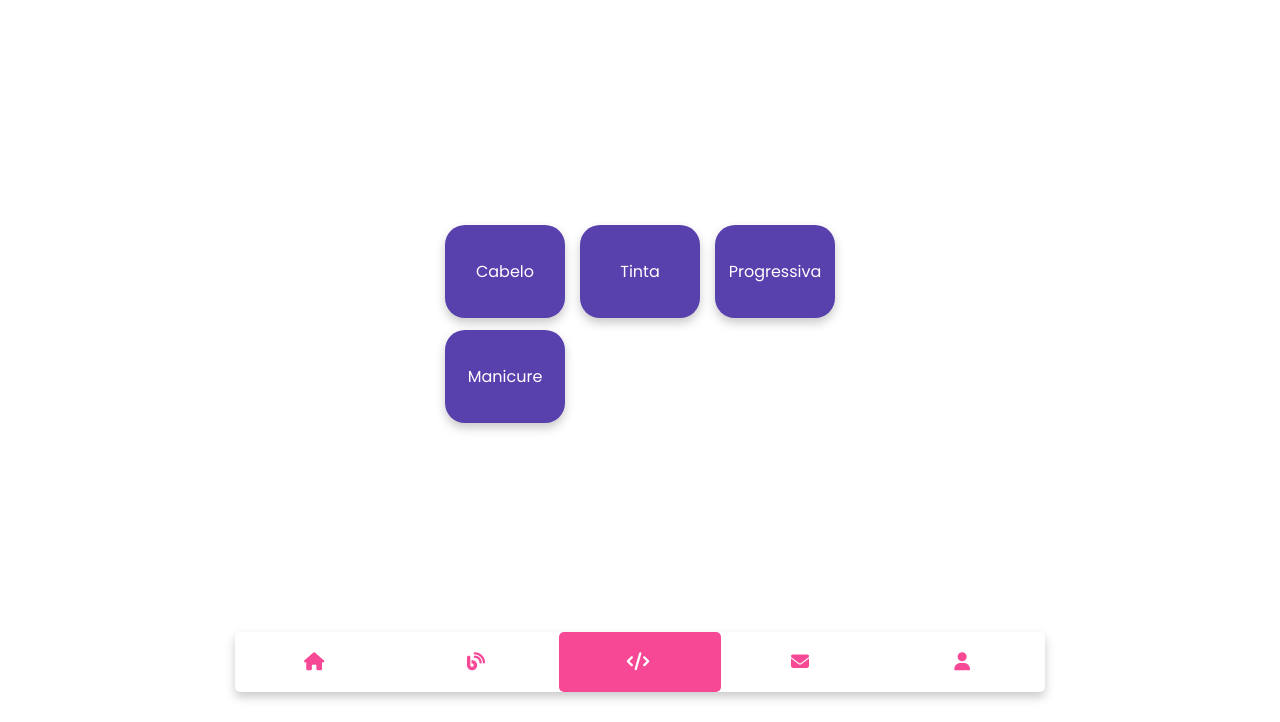
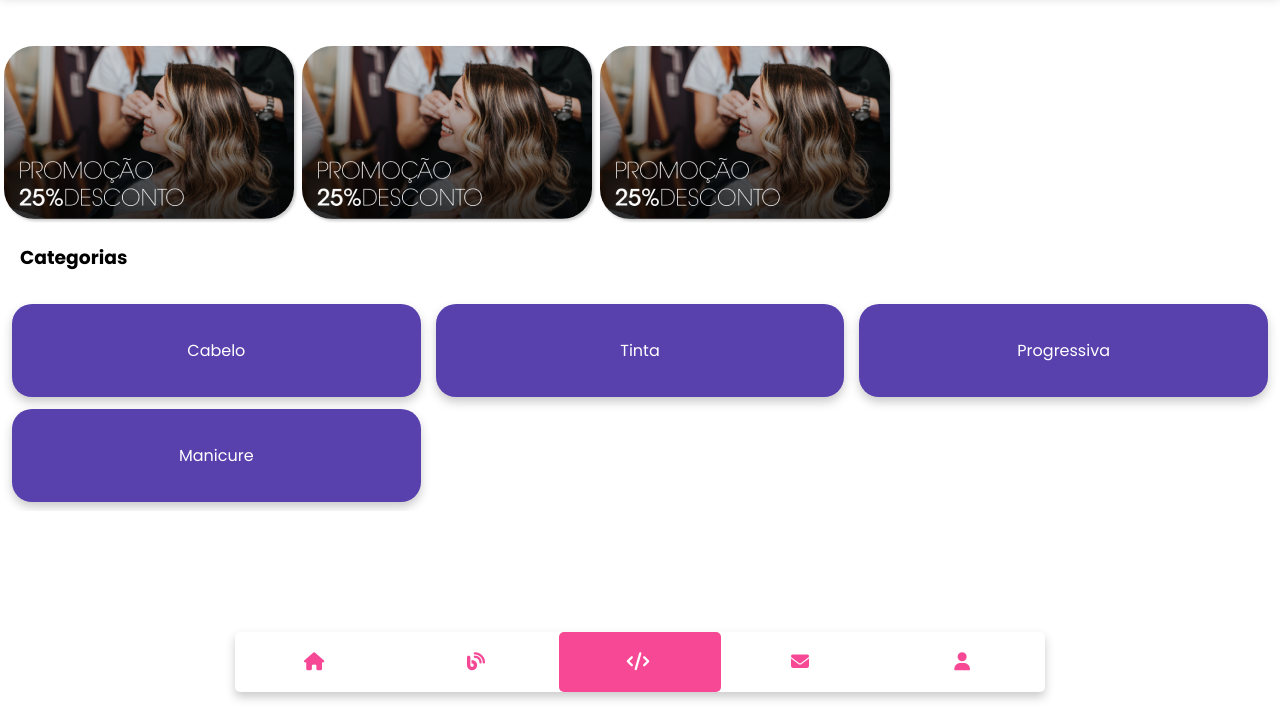
Before and after one commit to finestweber/template-Menu-e-Grid, a plain HTML site: page index.html in a window 1280 px wide. Shown: the part 78-800 px from the top of the page. Drawn offline with Linux system fonts and the light colour scheme.

Commit message:
pagina home completa

```diff
--- a/css/style.css
+++ b/css/style.css
@@ -14,12 +14,13 @@ html {
   padding: 0;
   overflow-x: hidden;
 }
+.categoria{
+  padding: 20px;
+}
 
 @media (min-width:360px) {
   .container {
-    display: flex;
-    align-items: center;
-    justify-content: space-around;
+    flex-direction: column;
 
     height: 100vh;
     width: 100%;
@@ -94,10 +95,6 @@ html {
 
 @media (min-width:412px) {
   .container {
-    display: flex;
-    align-items: center;
-    justify-content: space-around;
-
     height: 100vh;
     width: 100%;
     overflow: hidden;
@@ -170,4 +167,20 @@ html {
 
     box-shadow: 0 5px 10px rgba(49, 49, 49, 0.25);
   }
+
+.container-categorias .item-categoria{
+      min-width:115px;
+      height:105px;
+
+      background-color: #5841ad;
+      margin-right: 12px;
+      border-radius: 20px;
+      display: flex;
+  align-items: center;
+  justify-content: center;
 }
+.container-categorias .item-categoria img{
+
+  width: 4.4rem;
+}
+}
--- a/index.html
+++ b/index.html
@@ -12,10 +12,57 @@
     integrity="sha512-DTOQO9RWCH3ppGqcWaEA1BIZOC6xxalwEsw9c2QQeAIftl+Vegovlnee1c9QX4TctnWMn13TZye+giMm8e2LwA=="
     crossorigin="anonymous" referrerpolicy="no-referrer" />
 
+<style>
+.caixa-imagem{
+  margin-top:120px;
+  max-height:320px;
+  display:flex;
+  overflow-x:auto;
+
+
+}
+.caixa-imagem img{
+  display:flex;
+  text-align:center;
+
+  line-height:150px;
+  margin:4px;
+  border-radius:30px;
+  box-shadow: 2px 2px 3px  rgba(49, 49, 49, 0.25);
+}
+.logo{
+  position: fixed;
+
+    padding: 10px;
+    font-size: 18px;
+    background-color: #fff;
+    width: 100%;
+    height: 70px;
+    z-index: 1;
+
+    box-shadow: 0 5px 10px rgba(49, 49, 49, 0.25);
+}
+.logo .logo-img{
+  width:200px;
+}
+</style>
+
 </head>
 
 <body>
-  <div class="container">
+  <div class="logo">
+    <img class="logo-img" src="images/logo.png">
+  </div>
+   <div class="caixa-imagem">
+          <img src="images/banner.png">
+       <img src="/images/banner.png">
+         <img src="/images/banner.png">
+
+   </div>
+
+    <div class="categoria">
+          <h3>Categorias</h3>
+    </div>
     <div class="options">
       <div class="option" id="btn-cabelo">Cabelo</div>
       <div class="option" id="btn-tinta">Tinta</div>
```
Also changed, not shown: images/banner.png (added), images/banner2.png (added), images/cabelo.png (added), images/depilacao.png (added), images/estetica.png (added), images/logo.png (added), images/maquiagem.png (added), images/massagem.png (added), images/unha.png (added).
